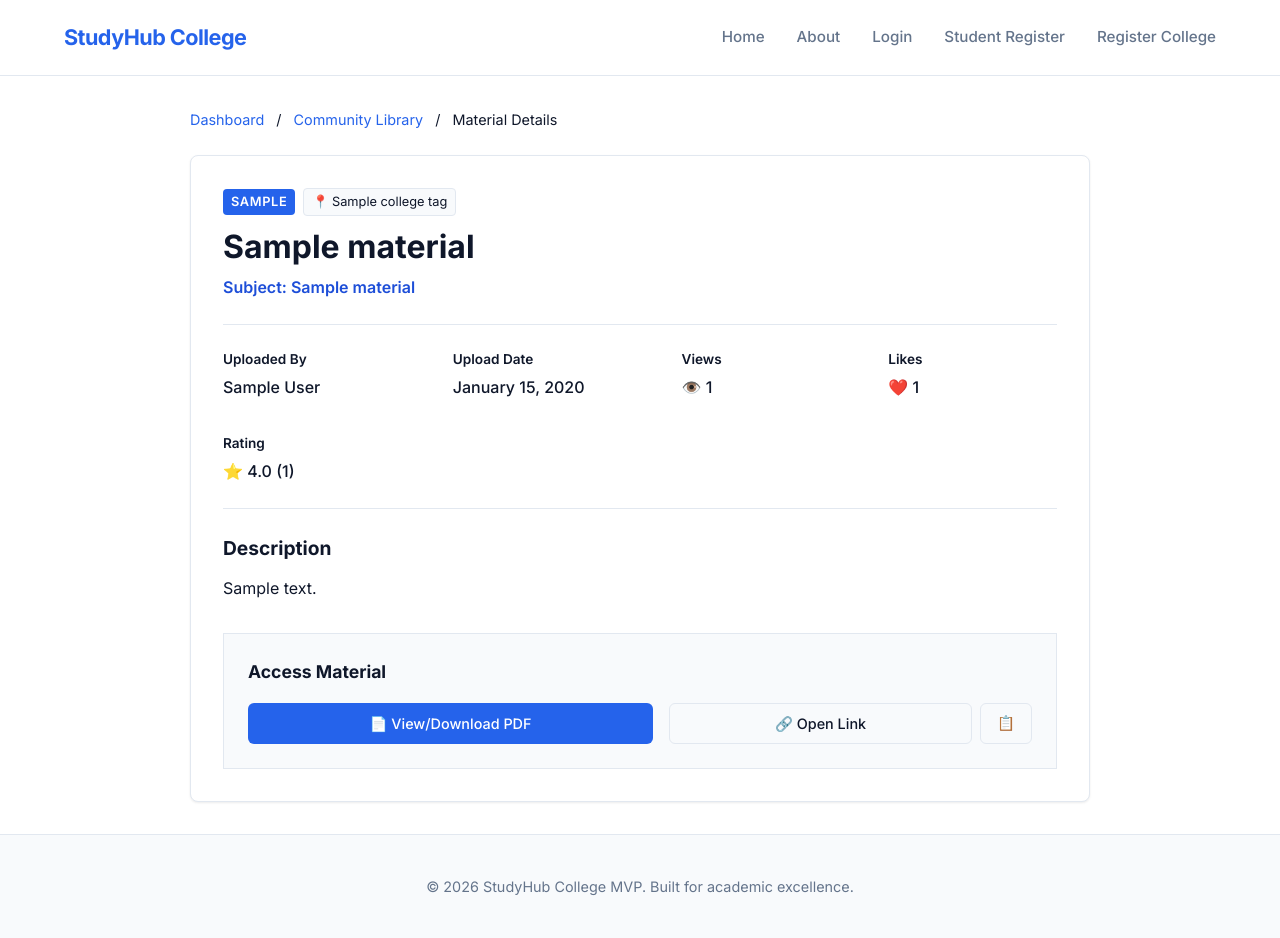
After one commit to ayushh127/studyhub-college, a Python web app: template app/templates/student/community_details.html in a window 1280 px wide. The commit adds this page. Run offline with Jinja, Linux system fonts and the light colour scheme; the template is opened without the code that fills it: most values are stand-ins (such as "Sample title", 1, 10 or a date in 2020).

Commit message:
Add community material detail and secure access

```diff
--- /dev/null
+++ b/app/templates/student/community_details.html
@@ -0,0 +1,104 @@
+{% extends "base.html" %}
+
+{% block title %}{{ material.title }} - Community Library{% endblock %}
+
+{% block content %}
+<div style="max-width: 900px; margin: 2rem auto;">
+    <!-- Breadcrumbs -->
+    <div style="margin-bottom: 1.5rem; font-size: 0.9rem;">
+        <a href="{{ url_for('student.dashboard') }}" style="color: var(--primary); text-decoration: none;">Dashboard</a>
+        <span class="muted" style="margin: 0 0.5rem;">/</span>
+        <a href="{{ url_for('student.community_library') }}" style="color: var(--primary); text-decoration: none;">Community Library</a>
+        <span class="muted" style="margin: 0 0.5rem;">/</span>
+        <span class="muted">Material Details</span>
+    </div>
+
+    <!-- Main Content -->
+    <div class="card" style="padding: 2rem; margin-bottom: 2rem;">
+        <div style="display: flex; justify-content: space-between; align-items: flex-start; margin-bottom: 1.5rem; flex-wrap: wrap; gap: 1rem;">
+            <div>
+                <div style="display: flex; gap: 0.5rem; align-items: center; flex-wrap: wrap; margin-bottom: 0.75rem;">
+                    <span class="badge" style="background-color: var(--primary); color: white; border: none; font-size: 0.8rem; text-transform: uppercase; letter-spacing: 0.05em; font-weight: 600;">
+                        {{ material.material_type|title }}
+                    </span>
+
+                    {% if material.status != 'active' %}
+                        <span class="badge" style="background-color: #FEF3C7; color: #D97706; border-color: #FDE68A;">
+                            Status: {{ material.status|replace('_', ' ')|title }}
+                        </span>
+                    {% endif %}
+
+                    {% if material.college_tag %}
+                    <span class="badge" style="font-size: 0.8rem; font-weight: normal;">
+                        📍 {{ material.college_tag.name }}
+                    </span>
+                    {% endif %}
+                </div>
+                <h1 style="margin: 0 0 0.5rem 0; font-size: 2rem; font-weight: 800; line-height: 1.2;">
+                    {{ material.title }}
+                </h1>
+                <div style="font-size: 1rem; color: var(--primary-dark); font-weight: 600;">
+                    Subject: {{ material.subject_name }}
+                </div>
+            </div>
+        </div>
+
+        <div style="display: flex; flex-wrap: wrap; gap: 2rem; border-top: 1px solid var(--border); border-bottom: 1px solid var(--border); padding: 1.5rem 0; margin-bottom: 1.5rem;">
+            <div style="flex: 1 1 min-content; min-width: 150px;">
+                <div class="muted" style="font-size: 0.85rem; font-weight: 600; margin-bottom: 0.25rem;">Uploaded By</div>
+                <div style="font-weight: 500;">{{ material.uploader.full_name }}</div>
+            </div>
+            <div style="flex: 1 1 min-content; min-width: 150px;">
+                <div class="muted" style="font-size: 0.85rem; font-weight: 600; margin-bottom: 0.25rem;">Upload Date</div>
+                <div style="font-weight: 500;">{{ material.created_at.strftime('%B %d, %Y') }}</div>
+            </div>
+            <div style="flex: 1 1 min-content; min-width: 150px;">
+                <div class="muted" style="font-size: 0.85rem; font-weight: 600; margin-bottom: 0.25rem;">Views</div>
+                <div style="font-weight: 500;">👁️ {{ material.views_count }}</div>
+            </div>
+            <div style="flex: 1 1 min-content; min-width: 150px;">
+                <div class="muted" style="font-size: 0.85rem; font-weight: 600; margin-bottom: 0.25rem;">Likes</div>
+                <div style="font-weight: 500;">❤️ {{ material.likes_count }}</div>
+            </div>
+            <div style="flex: 1 1 min-content; min-width: 150px;">
+                <div class="muted" style="font-size: 0.85rem; font-weight: 600; margin-bottom: 0.25rem;">Rating</div>
+                <div style="font-weight: 500;">⭐ {{ '%.1f' | format(material.average_rating) }} ({{ material.ratings_count }})</div>
+            </div>
+        </div>
+
+        <div style="margin-bottom: 2rem;">
+            <h3 style="margin-top: 0; margin-bottom: 0.75rem; font-size: 1.2rem;">Description</h3>
+            <p style="line-height: 1.6; color: var(--text);">
+                {{ material.description if material.description else 'No description provided.' }}
+            </p>
+        </div>
+
+        <!-- Access Resources Section -->
+        <div style="background-color: var(--surface-soft); padding: 1.5rem; border-radius: var(--radius); border: 1px solid var(--border);">
+            <h3 style="margin-top: 0; margin-bottom: 1rem; font-size: 1.1rem;">Access Material</h3>
+            <div style="display: flex; gap: 1rem; flex-wrap: wrap;">
+                {% if material.file_path %}
+                <a href="{{ url_for('files.serve_community_material', id=material.id) }}" class="btn btn-primary" target="_blank" rel="noopener noreferrer" style="flex: 1; min-width: 200px; justify-content: center;">
+                    📄 View/Download PDF
+                </a>
+                {% endif %}
+
+                {% if material.external_url %}
+                <div style="flex: 1; min-width: 200px; display: flex; gap: 0.5rem;">
+                    <a href="{{ material.external_url }}" class="btn btn-outline" target="_blank" rel="noopener noreferrer" style="flex: 1; justify-content: center;">
+                        🔗 Open Link
+                    </a>
+                    <button class="btn btn-outline" onclick="navigator.clipboard.writeText('{{ material.external_url }}'); alert('Link copied to clipboard!');" title="Copy Link" style="padding: 0.5rem 1rem;">
+                        📋
+                    </button>
+                </div>
+                {% endif %}
+
+                {% if not material.file_path and not material.external_url %}
+                <p class="muted" style="margin: 0; padding: 0.5rem;">No file or link is associated with this material.</p>
+                {% endif %}
+            </div>
+        </div>
+    </div>
+</div>
+{% endblock %}
--- a/app/templates/student/community_list.html
+++ b/app/templates/student/community_list.html
@@ -102,10 +102,9 @@
                         Shared on {{ material.created_at.strftime('%Y-%m-%d') }}
                     </span>
 
-                    <!-- Open/View button placeholder -->
-                    <button class="btn btn-outline" style="font-size: 0.8rem; padding: 0.35rem 0.75rem; color: var(--primary); border-color: var(--primary); opacity: 0.6; cursor: not-allowed;" disabled title="View details is not implemented yet">
+                    <a href="{{ url_for('student.community_material_details', id=material.id) }}" class="btn btn-outline" style="font-size: 0.8rem; padding: 0.35rem 0.75rem; color: var(--primary); border-color: var(--primary);">
                         View Info
-                    </button>
+                    </a>
                 </div>
             </div>
         </div>
--- a/app/templates/student/community_my_uploads.html
+++ b/app/templates/student/community_my_uploads.html
@@ -88,6 +88,10 @@
                     {% if material.external_url %}
                     <span class="badge" style="font-size: 0.75rem; font-weight: normal; background-color: var(--surface-soft);">🔗 Link</span>
                     {% endif %}
+
+                    <a href="{{ url_for('student.community_material_details', id=material.id) }}" class="btn btn-outline" style="font-size: 0.75rem; padding: 0.25rem 0.5rem; margin-left: auto;">
+                        View Details
+                    </a>
                 </div>
             </div>
         </div>
```
Also changed, not shown: COMMUNITY_LIBRARY_PLAN.md (+2 -2 lines), app/routes/files.py (+21 -0 lines), app/routes/student.py (+19 -0 lines).
